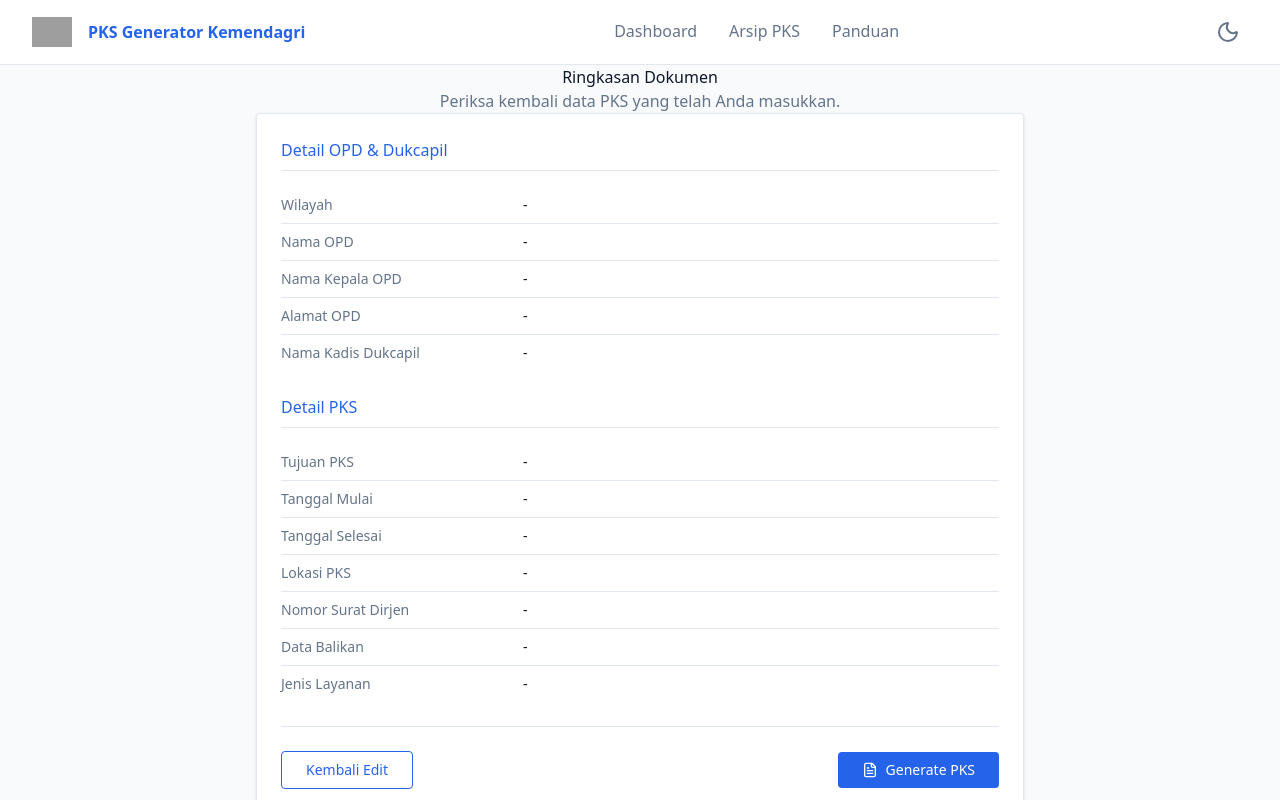
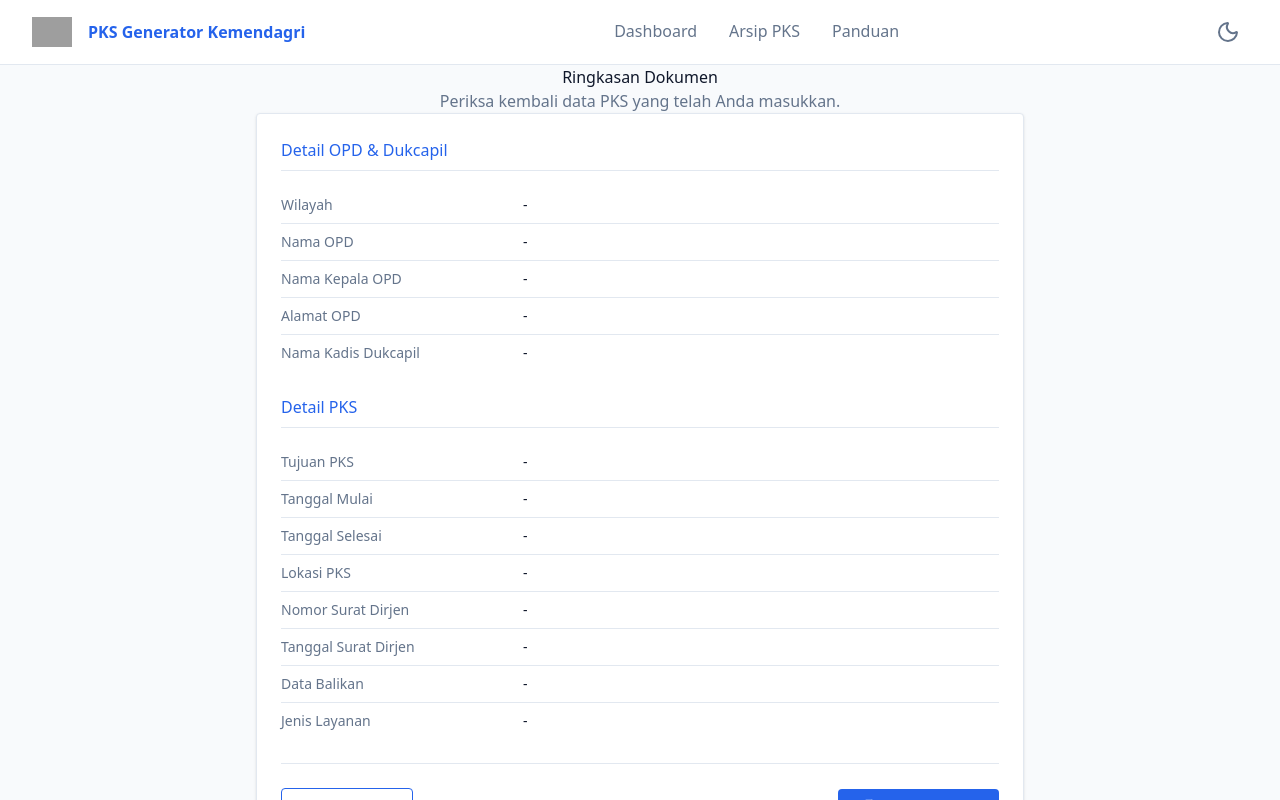
Before and after one commit to imadeekosatria/FE-Generator-Surat, a React (Vite) app: page /summary in a window 1280 px wide. Shown: the top 800 px of the page. Built offline with nearby package versions, Linux system fonts and the light colour scheme; grey boxes are pictures that could not be loaded.

Commit message:
refactor: remove unused input and add format utility
Remove the 'Hal/Perihal Surat' input field from step 3 and introduce a utility function to format dates into Indonesian format in the summary view.

```diff
--- a/src/routes/step-3.tsx
+++ b/src/routes/step-3.tsx
@@ -214,17 +214,6 @@ function Step3() {
                 />
               </div>
             </div>
-            <div className="flex flex-col gap-1.5">
-              <label className="text-sm font-medium text-on-surface">Hal/Perihal Surat</label>
-              <input
-                type="text"
-                required
-                placeholder="Contoh: Persetujuan Pemanfaatan Data Kependudukan"
-                value={data.data_pks.surat_persetujuan_dirjen.hal_surat_dirjen}
-                onChange={(e) => updateNestedData("data_pks", "surat_persetujuan_dirjen", "hal_surat_dirjen", e.target.value)}
-                className="border border-outline-variant rounded-md px-3 py-2 text-sm text-on-surface focus:outline-none focus:ring-2 focus:ring-primary bg-surface-container-lowest h-10"
-              />
-            </div>
           </div>
 
           <hr className="border-surface-container-high" />
--- a/src/routes/summary.tsx
+++ b/src/routes/summary.tsx
@@ -1,7 +1,7 @@
 import React, { useState } from "react";
 import { createFileRoute, useNavigate } from "@tanstack/react-router";
 import { useFormContext } from "../store";
-import { FileText, ChevronDown, ChevronUp, CheckCircle, AlertCircle } from "lucide-react";
+import { FileText, ChevronDown, ChevronUp, CheckCircle, AlertCircle, Copy, Check } from "lucide-react";
 
 export const Route = createFileRoute("/summary")({
   component: Summary,
@@ -13,6 +13,7 @@ function Summary() {
   const [showJson, setShowJson] = useState(false);
   const [generating, setGenerating] = useState(false);
   const [result, setResult] = useState<{ success?: boolean; message?: string } | null>(null);
+  const [copied, setCopied] = useState(false);
 
   const getWilayahName = () => {
     if (data.kabupaten_nama) {
@@ -23,6 +24,18 @@ function Summary() {
     return "";
   };
 
+  const formatDateIndo = (dateStr: string) => {
+    if (!dateStr) return "";
+    const parts = dateStr.split("-");
+    if (parts.length !== 3) return dateStr;
+    const [year, month, day] = parts;
+    const months = [
+      "Januari", "Februari", "Maret", "April", "Mei", "Juni",
+      "Juli", "Agustus", "September", "Oktober", "November", "Desember"
+    ];
+    return `${parseInt(day, 10)} ${months[parseInt(month, 10) - 1]} ${year}`;
+  };
+
   const payload: any = {
     wilayah: getWilayahName(),
     data_opd: data.data_opd,
@@ -31,7 +44,10 @@ function Summary() {
       waktu_pks: data.data_pks.waktu_pks,
       lokasi_pks: data.data_pks.lokasi_pks,
       tujuan_pks: data.data_pks.tujuan_pks,
-      surat_persetujuan_dirjen: data.data_pks.surat_persetujuan_dirjen,
+      surat_persetujuan_dirjen: {
+        ...data.data_pks.surat_persetujuan_dirjen,
+        tanggal_surat_dirjen: formatDateIndo(data.data_pks.surat_persetujuan_dirjen.tanggal_surat_dirjen)
+      },
       data_balikan: data.data_pks.data_balikan,
       jenis_layanan: data.data_pks.jenis_layanan,
     },
@@ -127,10 +143,11 @@ function Summary() {
         </h3>
         <div className="mb-6">
           <SummaryItem label="Tujuan PKS" value={data.data_pks.tujuan_pks} />
-          <SummaryItem label="Tanggal Mulai" value={data.data_pks.waktu_pks.tanggal_mulai} />
-          <SummaryItem label="Tanggal Selesai" value={data.data_pks.waktu_pks.tanggal_selesai} />
+          <SummaryItem label="Tanggal Mulai" value={formatDateIndo(data.data_pks.waktu_pks.tanggal_mulai)} />
+          <SummaryItem label="Tanggal Selesai" value={formatDateIndo(data.data_pks.waktu_pks.tanggal_selesai)} />
           <SummaryItem label="Lokasi PKS" value={data.data_pks.lokasi_pks} />
           <SummaryItem label="Nomor Surat Dirjen" value={data.data_pks.surat_persetujuan_dirjen.no_surat_dirjen} />
+          <SummaryItem label="Tanggal Surat Dirjen" value={formatDateIndo(data.data_pks.surat_persetujuan_dirjen.tanggal_surat_dirjen)} />
           <SummaryItem label="Data Balikan" value={data.data_pks.data_balikan} />
           <SummaryItem label="Jenis Layanan" value={data.data_pks.jenis_layanan} />
         </div>
@@ -184,8 +201,19 @@ function Summary() {
         </button>
 
         {showJson && (
-          <div className="mt-2 w-full bg-surface-container-lowest border border-outline-variant rounded-md overflow-hidden shadow-sm p-6">
-            <pre className="bg-surface-container p-4 rounded-md overflow-x-auto text-sm font-mono text-on-surface">
+          <div className="mt-2 w-full bg-surface-container-lowest border border-outline-variant rounded-md shadow-sm relative">
+            <button
+              onClick={() => {
+                navigator.clipboard.writeText(JSON.stringify(payload, null, 2));
+                setCopied(true);
+                setTimeout(() => setCopied(false), 2000);
+              }}
+              className="absolute top-4 right-4 p-2 bg-surface-container-high hover:bg-surface-container-highest rounded-md transition-colors text-on-surface-variant flex items-center justify-center"
+              title="Copy JSON"
+            >
+              {copied ? <Check size={16} className="text-primary" /> : <Copy size={16} />}
+            </button>
+            <pre className="bg-surface-container p-4 rounded-md overflow-x-auto text-sm font-mono text-on-surface pt-12">
               {JSON.stringify(payload, null, 2)}
             </pre>
           </div>
```
